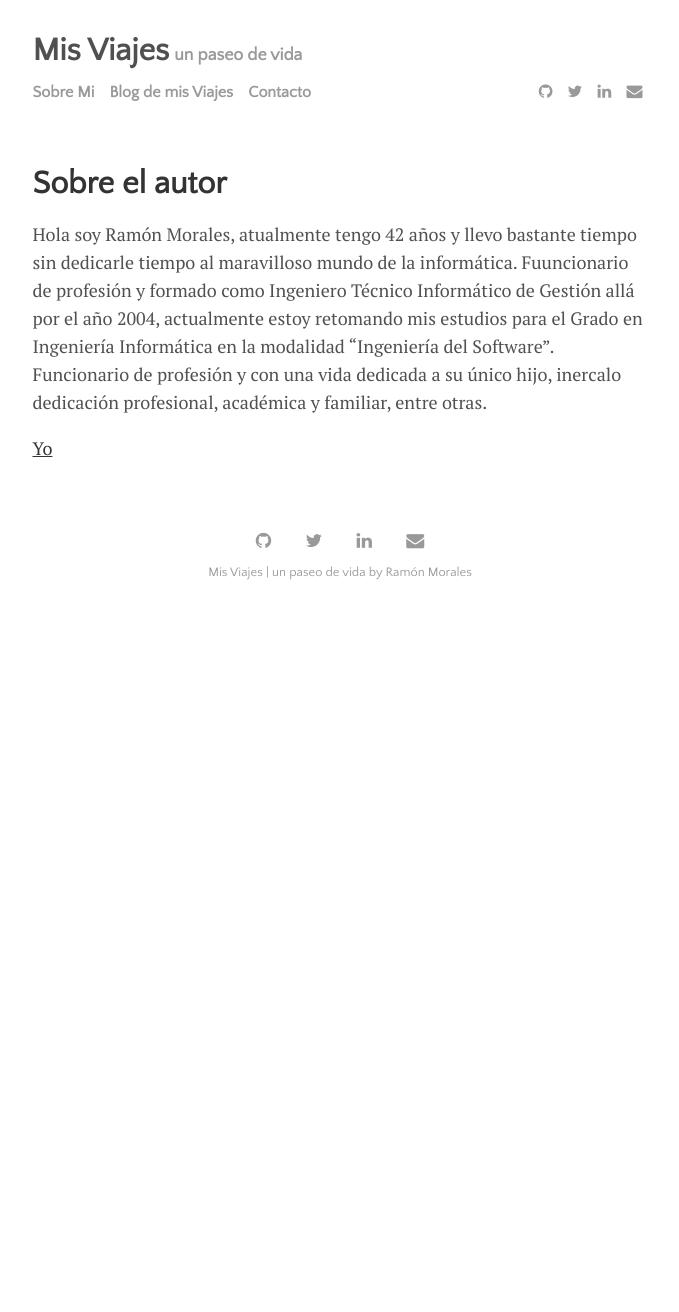
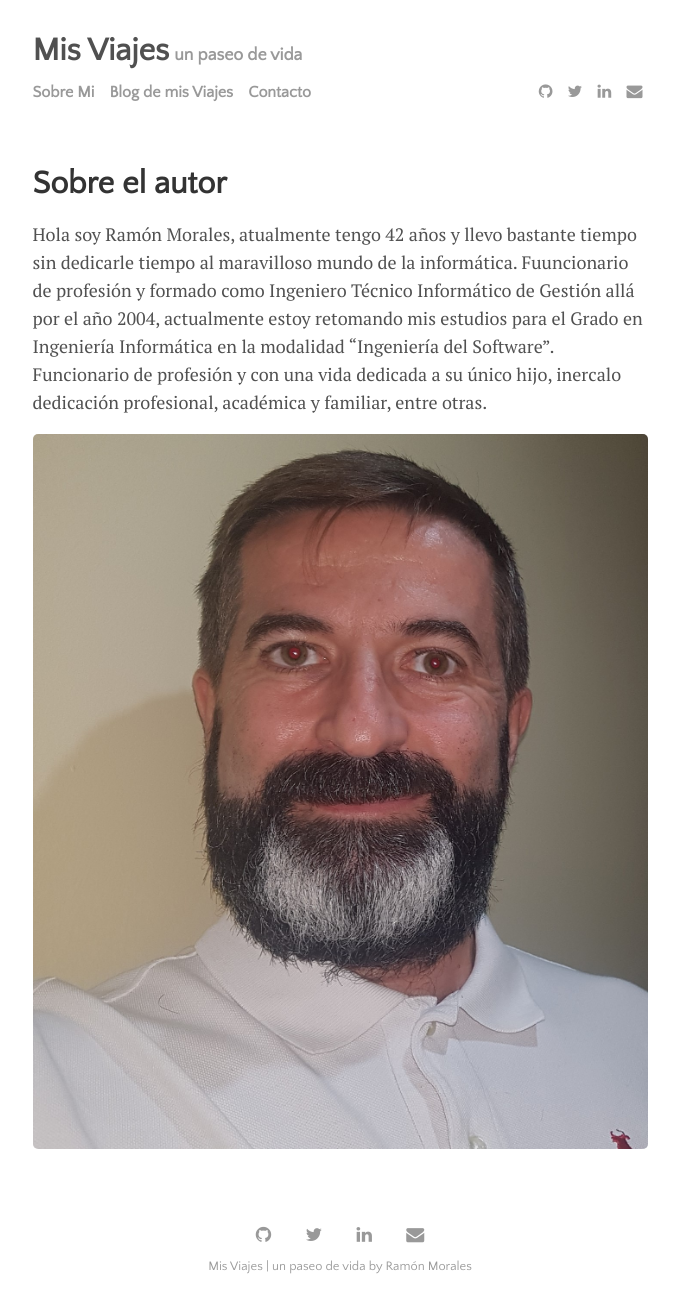
Before and after one commit to moguimon/Viajes, a Jekyll site: the page built from menu/sobremi.md, in a window 1280 px wide. Shown: the whole page, without its empty margins (300-979 px from the left). Built offline with Jekyll 4.4.1, drawn with Linux system fonts in a browser that asks for light colours; before the commit the page ends 900 px from its top, so only the background shows below that.

Commit message:
Update sobremi.md

```diff
--- a/menu/sobremi.md
+++ b/menu/sobremi.md
@@ -9,4 +9,4 @@ image: yo.jpg
 
 Hola soy Ramón Morales, atualmente tengo 42 años y llevo bastante tiempo sin dedicarle tiempo al maravilloso mundo de la informática. Fuuncionario de profesión y formado como Ingeniero Técnico Informático de Gestión allá por el año 2004, actualmente estoy retomando mis estudios para el Grado en Ingeniería Informática en la modalidad "Ingeniería del Software". Funcionario de profesión y con una vida dedicada a su único hijo, inercalo dedicación profesional, académica y familiar, entre otras.
 
-[Yo]({{site.baseurl}}/assets/img/yo.jpg)
+![Yo]({{site.baseurl}}/assets/img/yo.jpg)
```
